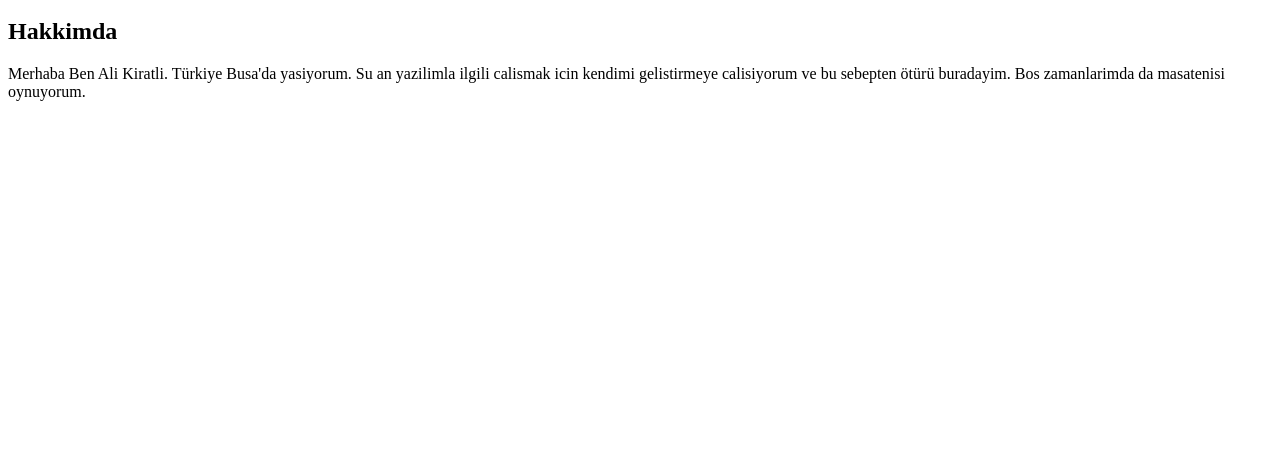
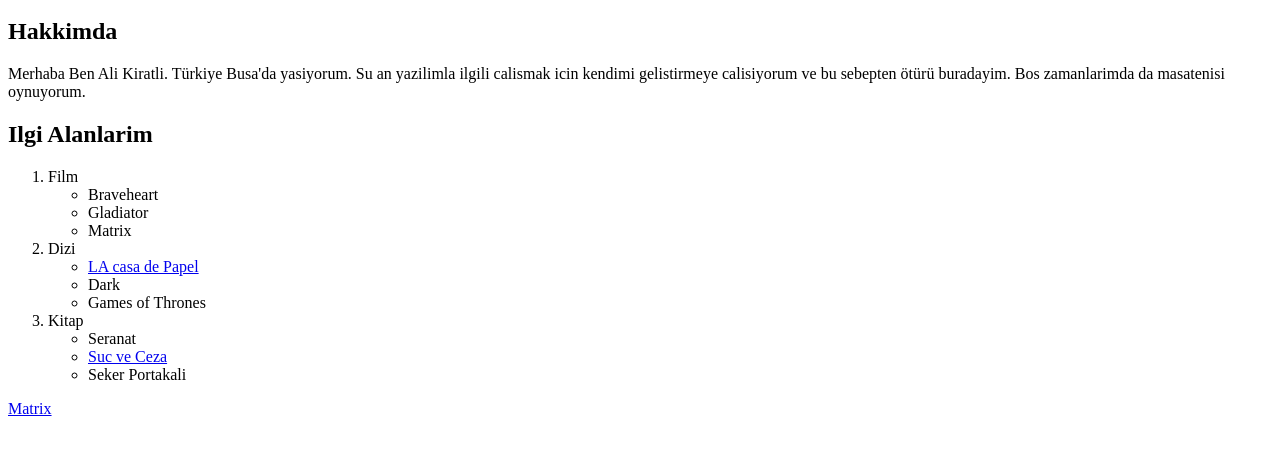
Before and after one commit to captainpyt/websayfam, a plain HTML site: page index.html in a window 1280 px wide. Shown: the part 48-500 px from the top of the page. Drawn offline with Linux system fonts and the light colour scheme.

Commit message:
Add files via upload

```diff
--- a/index.html
+++ b/index.html
@@ -4,3 +4,32 @@
 <!-- Atl Baslik-->
 <p>  Merhaba Ben Ali Kiratli. Türkiye Busa'da yasiyorum. Su an yazilimla ilgili calismak icin kendimi gelistirmeye calisiyorum ve bu sebepten ötürü buradayim. Bos zamanlarimda da masatenisi oynuyorum.</p>
 <!-- paragrafimiz-->
+
+<h2>Ilgi Alanlarim</h2>
+
+<ol>
+    <li>Film
+        <ul>
+            <li>Braveheart</li>
+            <li>Gladiator</li>
+            <li>Matrix</li>
+        </ul>
+    </li>
+    <li>Dizi
+        <ul>
+            <li><a href="https://www.imdb.com/title/tt6468322/?ref_=nv_sr_srsg_1_tt_7_nm_0_q_la%2520casa%2520"> LA casa de Papel</a> </li>
+            <li>Dark</li>
+            <li>Games of Thrones</li>
+        </ul>
+    </li>
+    <li>Kitap
+        <ul>
+            <li>Seranat</li>
+            <li><a href="https://www.goodreads.com/book/show/57555746-su-ve-ceza?from_search=true&from_srp=true&qid=aOCnCgszlv&rank=1" target="_blank">Suc ve Ceza</a> </li>
+            <li>Seker Portakali</li>
+        </ul>
+    </li>
+</ol>
+
+
+<a href="https://static1.colliderimages.com/wordpress/wp-content/uploads/2023/05/the-matrix-code-keanu-reeves.jpeg?q=50&fit=contain&w=1140&h=&dpr=1.5" title= Matrix> Matrix</a>
```
